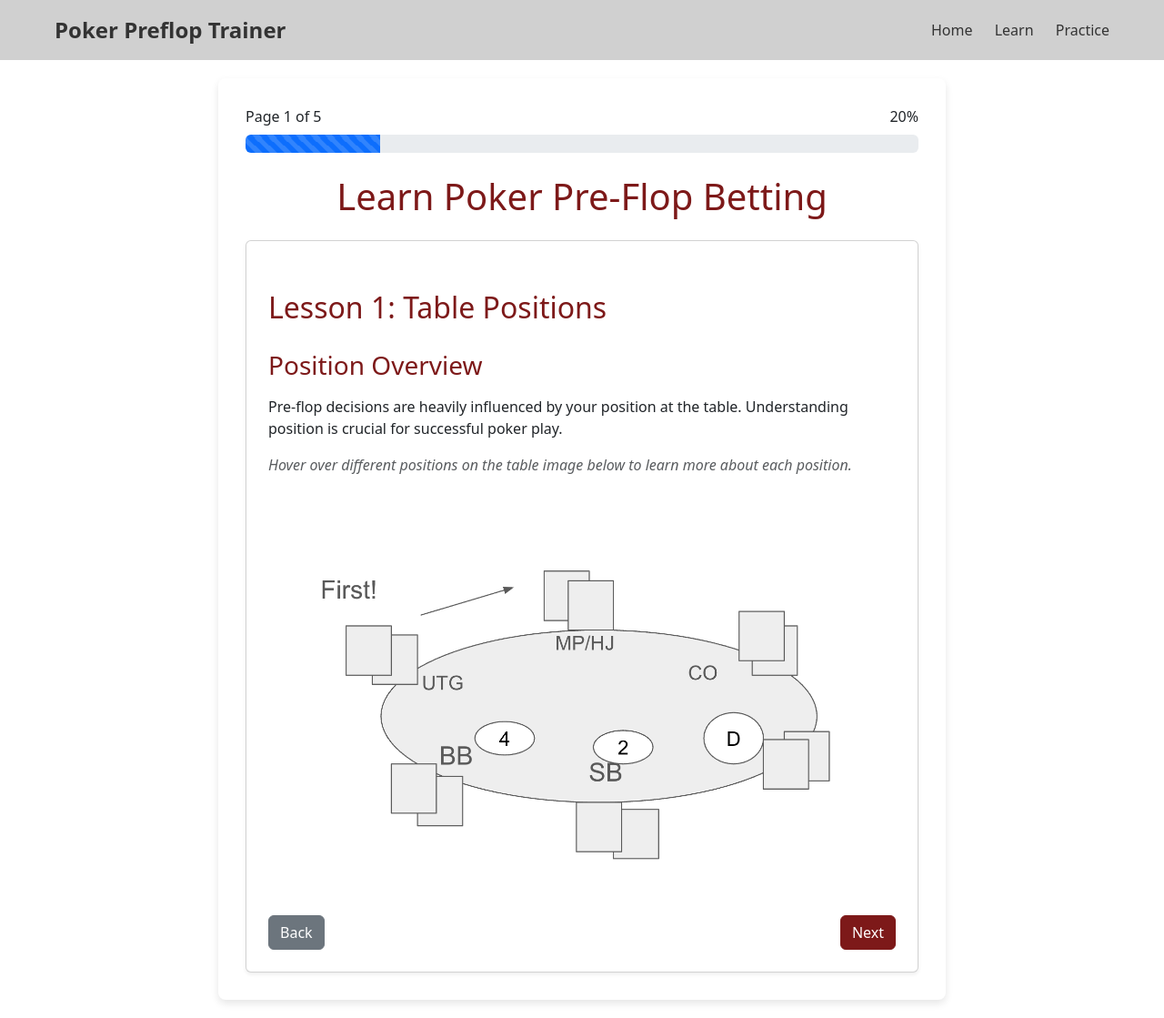
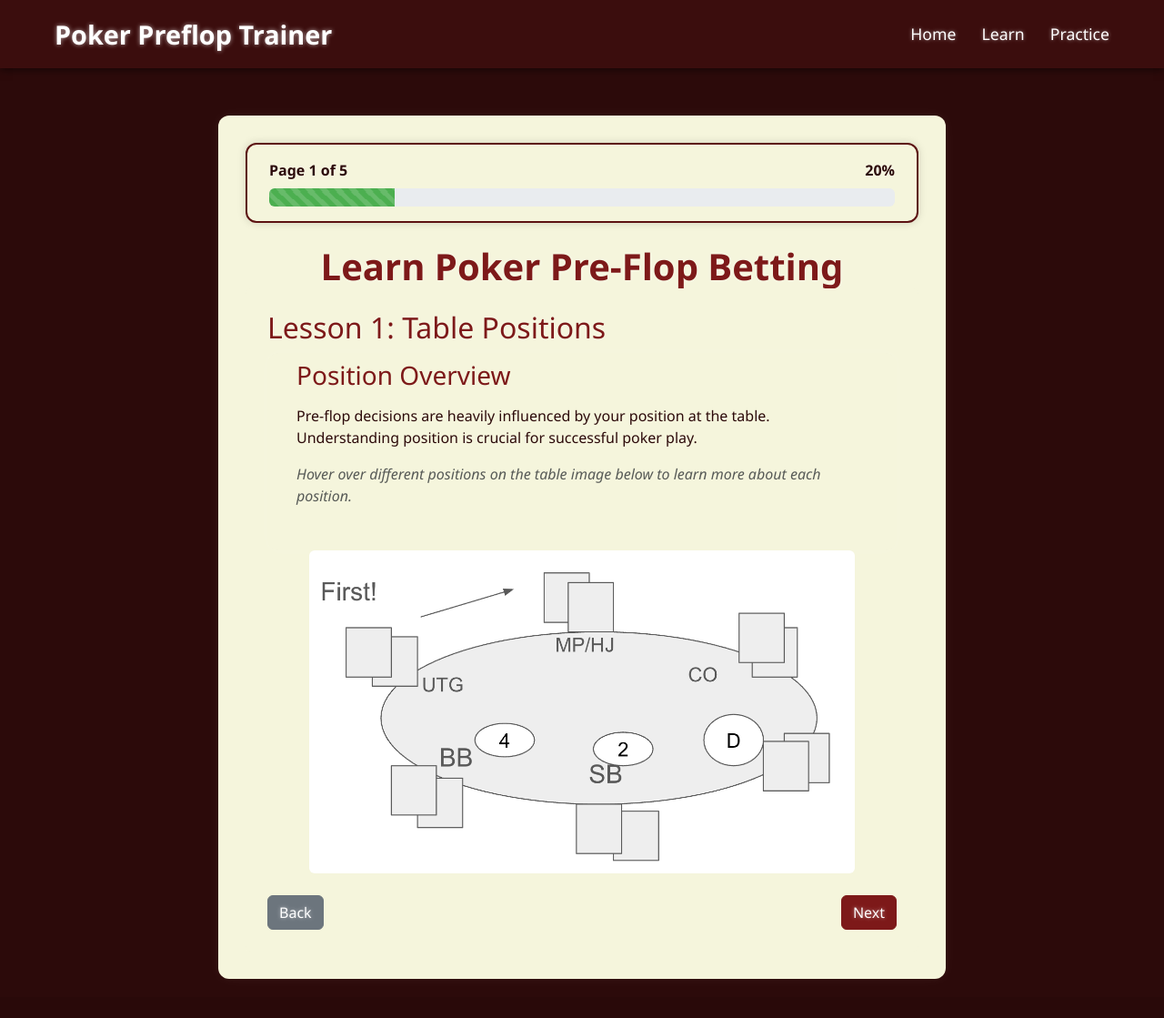
Before and after one commit to julialding/poker-preflop-play, a Flask app: page /learn/1 in a window 1280 px wide. Shown: the whole page at 91% size. After the commit the page ends 1076 px from the top, so only its background shows below. Run offline with Flask 3, Linux system fonts and the light colour scheme.

Commit message:
backgrounds all beige, varying margins because bad code

```diff
--- a/static/static.css
+++ b/static/static.css
@@ -105,21 +105,23 @@ body {
 .learn-container {
     max-width: 800px;
     margin: 0 auto;
-    background-color: white;
-    border-radius: 8px;
+    background-color: #f5f5dc;
+    /* border-radius: 8px; */
     padding: 30px;
-    box-shadow: 0 4px 8px rgba(0, 0, 0, 0.1);
+    /* box-shadow: 0 4px 8px rgba(0, 0, 0, 0.1); */
 }
 
 .learn-container h1 {
     color: #7d1919;
-    margin-bottom: 30px;
+    font-weight: bold;
+    /* margin-bottom: 30px; */
     text-align: center;
+    margin-bottom: 0px;
 }
 
 .learn-container h2 {
     color: #7d1919;
-    margin-top: 30px;
+    margin-top: 10px;
 }
 
 .learn-container h3 {
@@ -167,7 +169,7 @@ body {
 .practice-area {
     background-color: white;
     border-radius: 8px;
-    padding: 30px;
+    /* padding: 30px; */
     box-shadow: 0 4px 8px rgba(0, 0, 0, 0.1);
     text-align: center;
 }
@@ -263,3 +265,88 @@ body {
     background-color: #9d1f1f !important;
     border-color: #9d1f1f !important;
 }
+
+.beige-background {
+    background-color: #f5f5dc !important; /* beige */
+    /* padding: 2rem; */
+    border-radius: 12px;
+    box-shadow: 0 0 15px rgba(255, 255, 255, 0.05);
+}
+
+
+.lesson-content {
+    background-color: #f5f5dc; /* Beige */
+    padding: 2rem;
+    border-radius: 12px;
+    box-shadow: 0 0 15px rgba(255, 255, 255, 0.1);
+    color: #2c0a0a; /* Dark red text for contrast */
+    margin-bottom: 2rem;
+    padding-top: 0.5rem; /* reduce top padding of content */
+    /* border-top: 3px solid #2c0a0a; dark red border separator */
+    margin-top: 1rem;
+}
+
+.lesson-content h1,
+.lesson-content h2,
+.lesson-content h3,
+.lesson-content h4,
+.lesson-content p {
+    text-shadow: none;
+}
+
+.lesson-content img {
+    border: 2px solid #2c0a0a;
+    box-shadow: 0 0 8px rgba(0, 0, 0, 0.3);
+}
+
+/* Navigation buttons */
+.lesson-navigation {
+    display: flex;
+    justify-content: space-between;
+    margin-top: 2rem;
+}
+
+.lesson-nav-button {
+    background-color: #3b0d0d;
+    color: #ffffff;
+    text-decoration: none;
+    padding: 0.6rem 1.5rem;
+    border-radius: 8px;
+    text-shadow: 0 0 4px rgba(255, 255, 255, 0.5);
+    transition: background-color 0.3s, transform 0.2s;
+}
+
+.lesson-nav-button:hover {
+    background-color: #5c1212;
+    transform: scale(1.05);
+}
+.progress-container {
+    background-color: #f5f5dc; /* beige */
+    padding: 1rem 1.5rem;
+    border-radius: 12px;
+    box-shadow: 0 0 10px rgba(0, 0, 0, 0.15);
+    border: 2px solid #5c1212; /* dark red border */
+    color: #2c0a0a;
+}
+
+.progress-text, .progress-percentage {
+    font-weight: bold;
+    color: #2c0a0a;
+}
+
+.progress {
+    background-color: #2c0a0a; /* dark red background for the bar track */
+    border-radius: 10px;
+    overflow: hidden;
+}
+
+#learn-progress {
+    background-color: #4caf50; /* nice green */
+    color: #fff;
+    text-shadow: 0 0 4px rgba(255, 255, 255, 0.6);
+    transition: width 0.4s ease;
+}
+
+h1 {
+    margin-bottom: 1rem; /* reduce bottom spacing */
+}
--- a/templates/layout.html
+++ b/templates/layout.html
@@ -6,6 +6,55 @@
     <link href="https://cdn.jsdelivr.net/npm/bootstrap@5.3.5/dist/css/bootstrap.min.css" rel="stylesheet" integrity="sha384-SgOJa3DmI69IUzQ2PVdRZhwQ+dy64/BUtbMJw1MZ8t5HZApcHrRKUc4W0kG879m7" crossorigin="anonymous">
     <script src="https://cdn.jsdelivr.net/npm/bootstrap@5.3.5/dist/js/bootstrap.bundle.min.js" integrity="sha384-k6d4wzSIapyDyv1kpU366/PK5hCdSbCRGRCMv+eplOQJWyd1fbcAu9OCUj5zNLiq" crossorigin="anonymous"></script>
     <script src="https://ajax.googleapis.com/ajax/libs/jquery/3.7.1/jquery.min.js"></script>
+
+    <style>
+        body {
+            background-color: #2c0a0a; /* darkish red */
+            color: #ffffff;
+            font-family: 'Segoe UI', Tahoma, Geneva, Verdana, sans-serif;
+        }
+
+        .main-nav {
+            background-color: #3b0d0d;
+            padding: 1rem 2rem;
+            box-shadow: 0 2px 8px rgba(0, 0, 0, 0.5);
+        }
+
+        .nav-container {
+            display: flex;
+            justify-content: space-between;
+            align-items: center;
+        }
+
+        .nav-logo {
+            font-size: 1.8rem;
+            font-weight: bold;
+            color: #ffffff;
+            text-decoration: none;
+            text-shadow: 0 0 5px rgba(255, 255, 255, 0.6);
+        }
+
+        .nav-links a {
+            margin-left: 1.5rem;
+            color: #ffffff;
+            text-decoration: none;
+            font-size: 1.1rem;
+            text-shadow: 0 0 4px rgba(255, 255, 255, 0.5);
+            transition: color 0.3s;
+        }
+
+        .nav-links a:hover {
+            color: #ffdddd;
+        }
+
+        .container {
+            margin-top: 2rem;
+        }
+
+        h1, h2, h3, h4, h5, h6, p, a, label, span {
+            text-shadow: 0 0 4px rgba(255, 255, 255, 0.5);
+        }
+    </style>
 </head>
 <body>
     <nav class="main-nav">
--- a/templates/learn_base.html
+++ b/templates/learn_base.html
@@ -1,6 +1,6 @@
 {% extends "layout.html" %}
 {% block content %}
-<div class="learn-container">
+<div class="learn-container beige-background">
     <!-- Progress Bar -->
     <div class="progress-container mb-4">
         <div class="d-flex justify-content-between align-items-center mb-2">
--- a/templates/learn_page_0.html
+++ b/templates/learn_page_0.html
@@ -1,9 +1,10 @@
 {% extends "learn_base.html" %}
 {% block learn_content %}
-    <h1>Learn Poker Pre-Flop Betting</h1>
+
+    <h1 class="mb-0"><b>Learn Poker Pre-Flop Betting</b></h1>
 
     <div class="lesson-content">
-        <h2>Lesson 0: What is Pre-Flop?</h2>
+        <h2 class="mt-0">Lesson 0: What is Pre-Flop?</h2>
         <p>In poker, there are four betting rounds.</p>
 
         <h3>Pre-Flop</h3>
--- a/templates/learn_page_1.html
+++ b/templates/learn_page_1.html
@@ -1,17 +1,17 @@
 {% extends "learn_base.html" %}
 {% block learn_content %}
-    <h1 class="text-center mb-4">Learn Poker Pre-Flop Betting</h1>
+    <h1 class="text-center mb-0"><b>Learn Poker Pre-Flop Betting</b></h1>
 
-    <div class="card shadow-sm p-4">
-        <h2 class="card-title">Lesson 1: Table Positions</h2>
+    <div class="card p-4 mt-0 beige-background" style="border: none;">
+        <h2 class="card-title mt-0">Lesson 1: Table Positions</h2>
 
-        <div class="lesson-content">
-            <h3 class="mb-3">Position Overview</h3>
+        <div class="lesson-content mt-0 mb-0">
+            <h3 class="mt-0 mb-3">Position Overview</h3>
             <p>Pre-flop decisions are heavily influenced by your position at the table. Understanding position is crucial for successful poker play.</p>
             <p class="text-muted mt-3"><i>Hover over different positions on the table image below to learn more about each position.</i></p>
         </div>
         <!-- Position Image with Interactive Areas -->
-        <div class="text-center my-4">
+        <div class="text-center mb-0 mt-0 my-4">
             <div class="poker-table-container">
                 <img src="{{ url_for('static', filename='images/poker_pos.png') }}"
                      alt="Poker Table Positions"
--- a/templates/learn_page_2.html
+++ b/templates/learn_page_2.html
@@ -1,8 +1,8 @@
 {% extends "learn_base.html" %}
 {% block learn_content %}
-<div class="learn-container">
-  <h1>Learn Poker Pre-Flop Betting</h1>
-  <div class="lesson-content">
+<div class="learn-container beige-background">
+  <h1 class="mb-0"><b>Learn Poker Pre-Flop Betting</b></h1>
+  <div class="lesson-content mt-0 mb-0">
     <h2>Lesson 2: Starting Hand Categories</h2>
     <p>Understanding hand strength is crucial for pre-flop decisions:</p>
 
--- a/templates/play.html
+++ b/templates/play.html
@@ -21,7 +21,7 @@
         </div>
     </div>
 
-    <div class="practice-area">
+    <div class="practice-area beige-background">
         <div class="poker-table">
             {% for seat in quiz.table_state %}
                 <div class="seat seat-{{ loop.index0 }} {% if loop.index0 == 3 %}card-holder{% endif %}">
```
